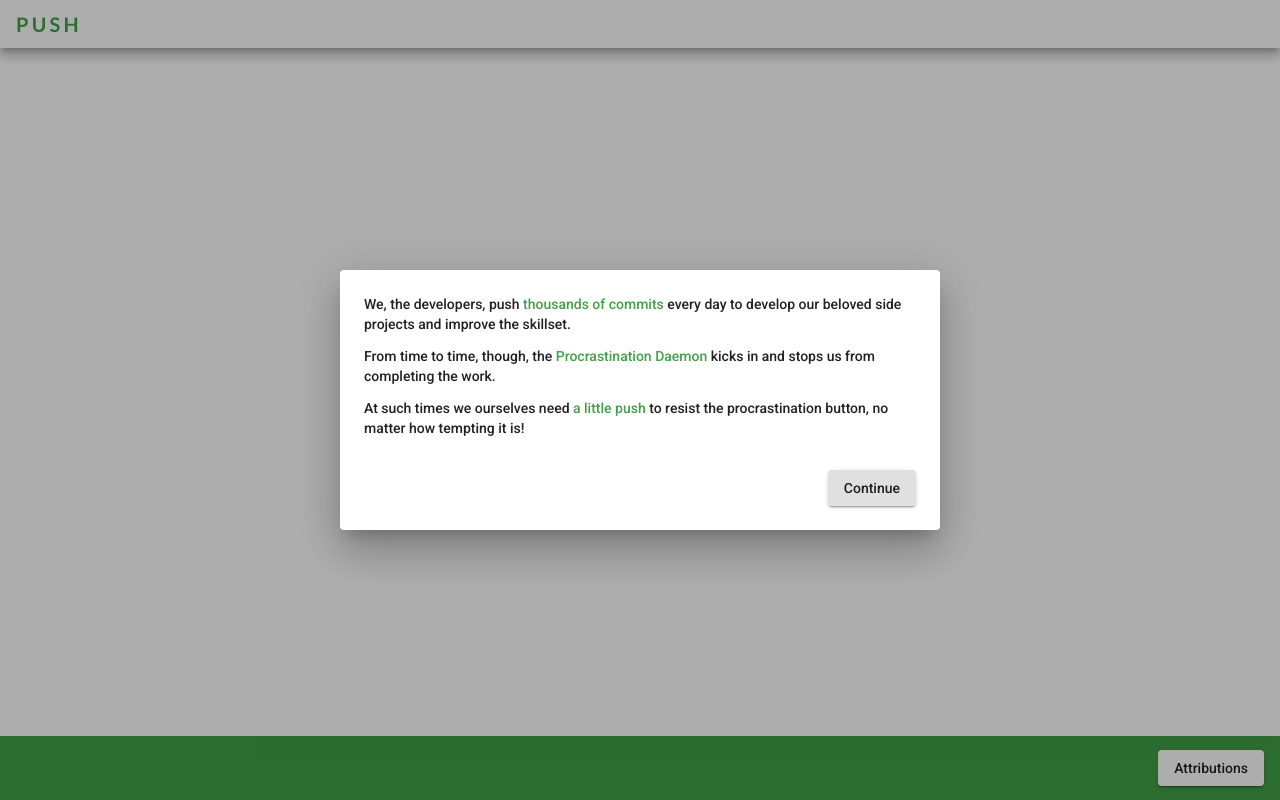
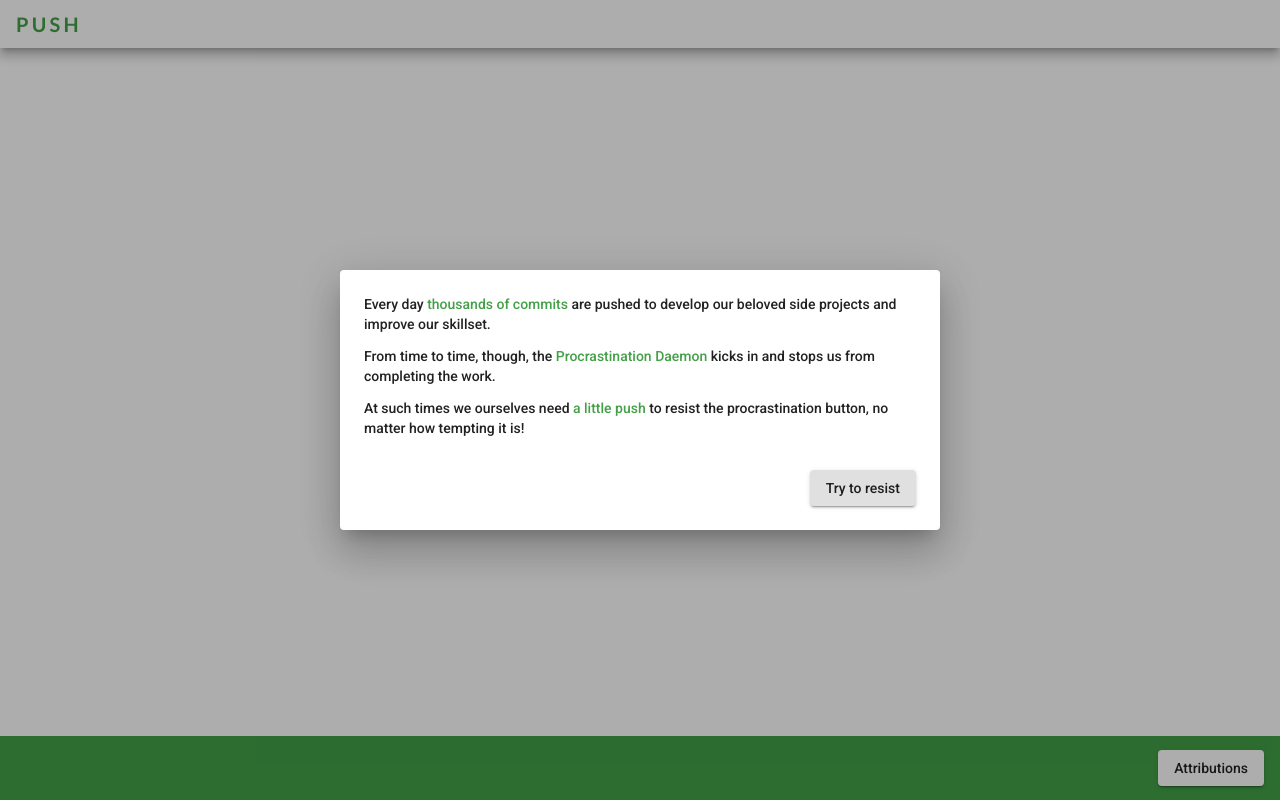
Before and after one commit to nowak-m/we-push, an Angular app in the folder we-push/: page /controls in a window 1280 px wide. Built offline with nearby package versions, Linux system fonts and the light colour scheme.

Commit message:
improve dialog message

```diff
--- a/we-push/src/app/comp/welcome-dialog/welcome-dialog.component.html
+++ b/we-push/src/app/comp/welcome-dialog/welcome-dialog.component.html
@@ -1,6 +1,6 @@
 <p>
-  We, the developers, push <span>thousands of commits</span> every day to develop
-  our beloved side projects and improve the skillset.
+  Every day <span>thousands of commits</span> are pushed to develop our beloved
+  side projects and improve our skillset.
 </p>
 <p>
   From time to time, though, the <span>Procrastination Daemon</span> kicks in
@@ -11,5 +11,5 @@
   procrastination button, no matter how tempting it is!
 </p>
 <div class="dialog-actions">
-  <button mat-raised-button (click)="onClick()">Continue</button>
+  <button mat-raised-button (click)="onClick()">Try to resist</button>
 </div>
```
